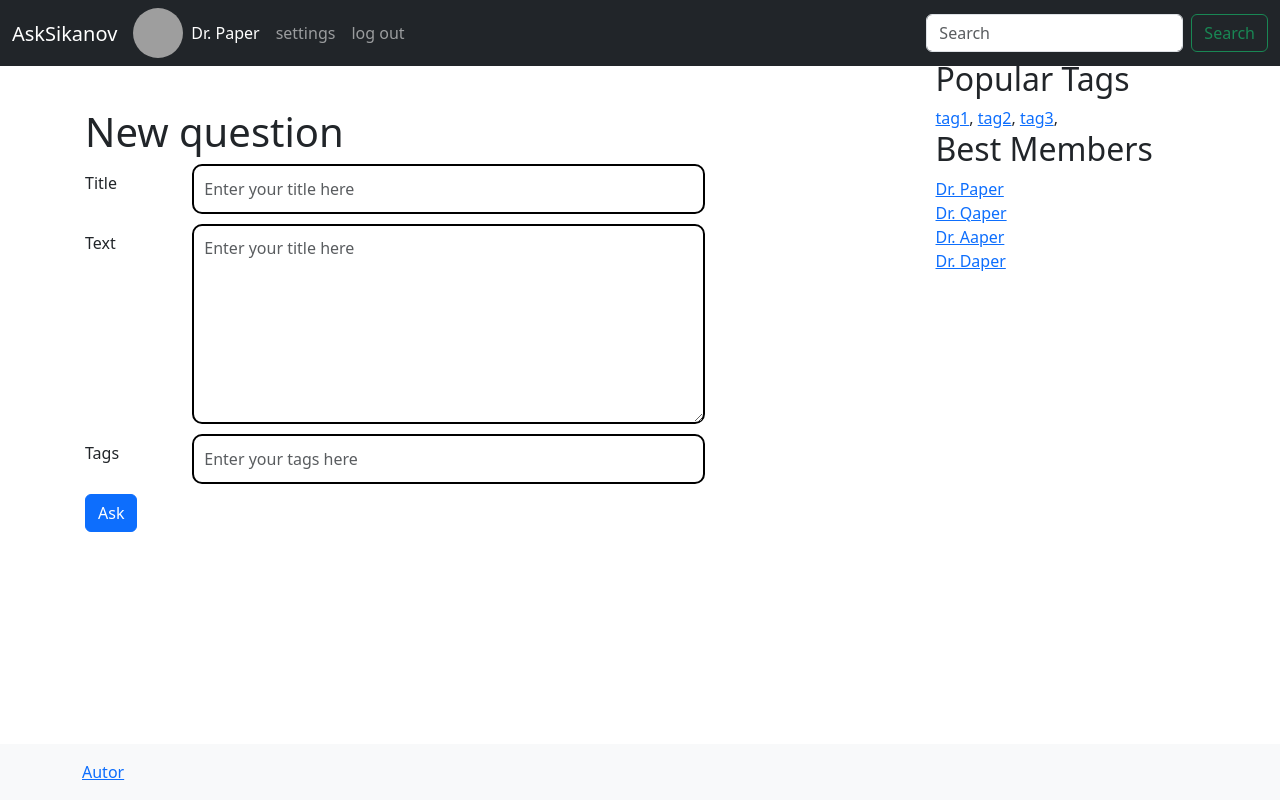
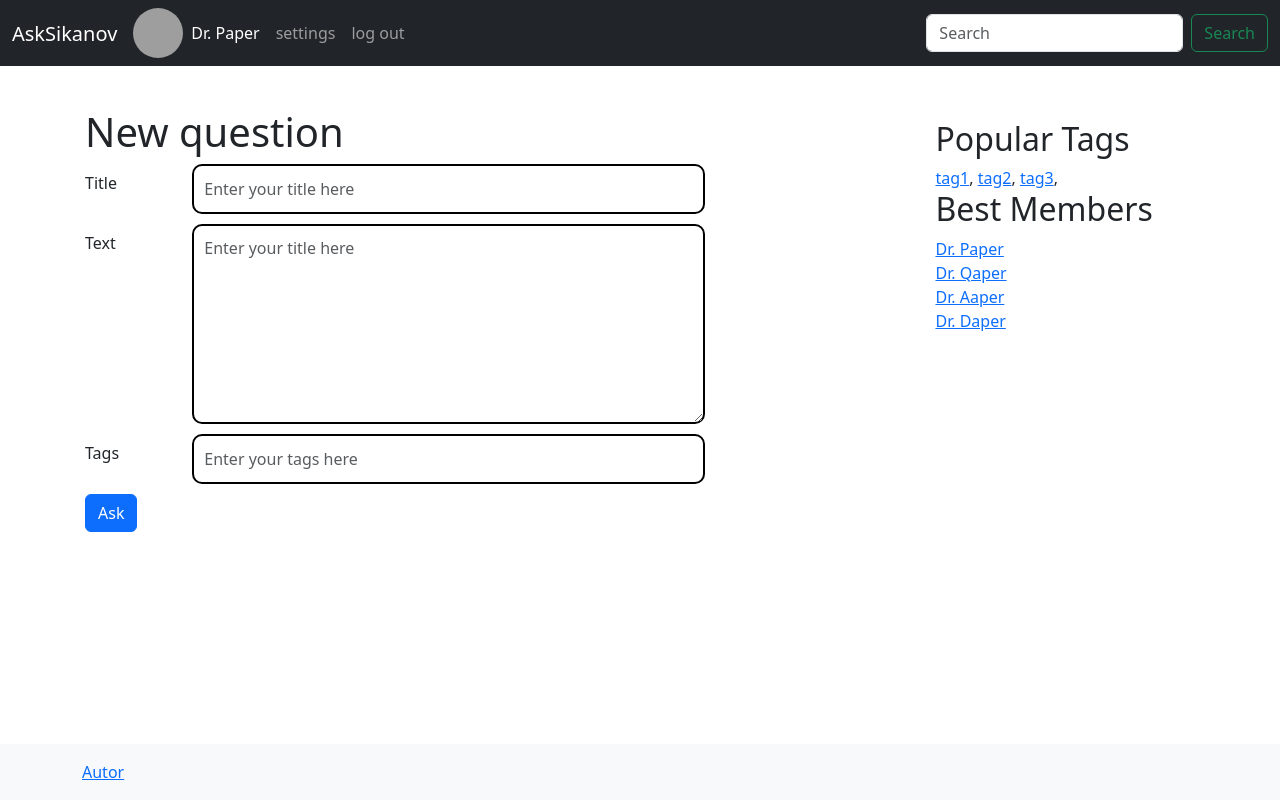
Before and after one commit to Max425/WEB-1sem, a Django app: page /ask/ in a window 1280 px wide. Run offline with Django 4.2, Linux system fonts and the light colour scheme; some libraries are stand-ins or nearby versions; grey boxes are pictures that could not be loaded.

Commit message:
add margin in base

```diff
--- a/askme_sikanov/templates/inc/base.html
+++ b/askme_sikanov/templates/inc/base.html
@@ -50,7 +50,7 @@
             <div class="col-9">
                 {% block content %}{% endblock content %}
             </div>
-            <div class="col-3">
+            <div class="col-3" style="margin-top: 60px;">
                 <div>
                     <div>
                         <h2>Popular Tags</h2>
@@ -73,19 +73,6 @@
                 </div>
             </div>
         </div>
-
-        <!-- <div>
-            <nav aria-label="Page navigation example">
-                <ul class="pagination">
-                    <li class="page-item"><a class="page-link" href="#">Previous</a></li>
-                    <li class="page-item"><a class="page-link" href="#">1</a></li>
-                    <li class="page-item"><a class="page-link" href="#">2</a></li>
-                    <li class="page-item"><a class="page-link" href="#">3</a></li>
-                    <li class="page-item"><a class="page-link" href="#">Next</a></li>
-                </ul>
-            </nav>
-        </div> -->
-
     </div>
 </main>
 
```
